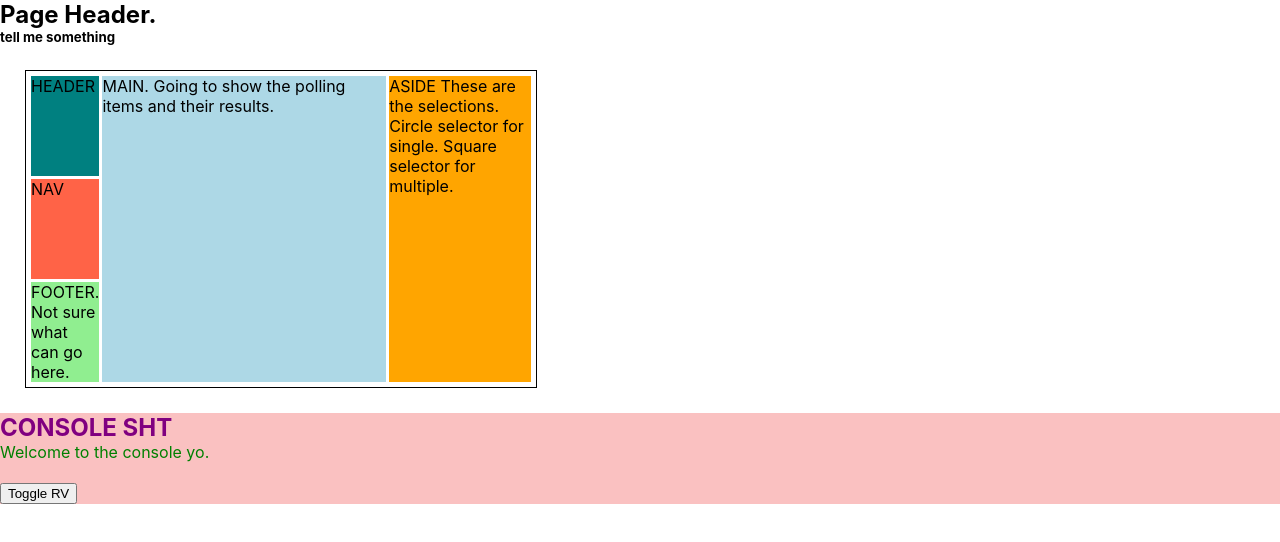
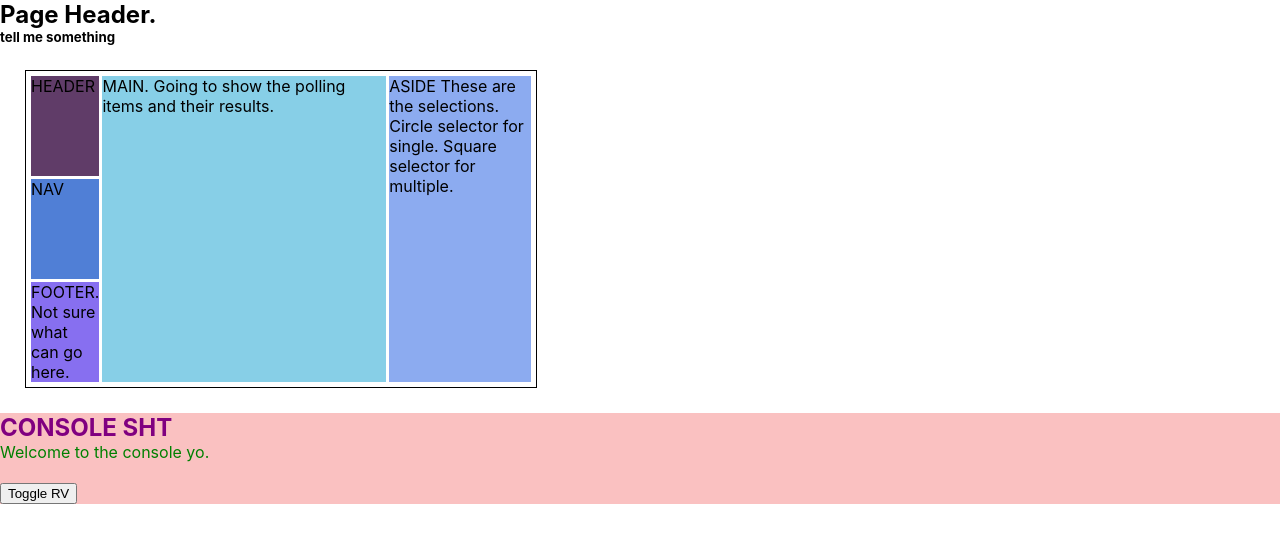
Before and after one commit to el7/Pollingo, a React (Create React App) app in the folder pollingo/: page / in a window 1280 px wide. Shown: the top 542 px of the page. Built offline with nearby package versions, Linux system fonts and the light colour scheme.

Commit message:
using sass now

```diff
--- a/pollingo/src/PollBox.css
+++ b/pollingo/src/PollBox.css
@@ -34,7 +34,7 @@
   -ms-grid-row: 1;
   -ms-grid-column: 1;
   grid-area: header;
-  background-color: teal;
+  background-color: #603c68;
 }
 
 @media (max-width: 400px) {
@@ -58,7 +58,7 @@
   -ms-grid-row: 2;
   -ms-grid-column: 1;
   grid-area: nav;
-  background-color: tomato;
+  background-color: #507fd6;
 }
 
 .pollbox-1 main {
@@ -66,7 +66,7 @@
   -ms-grid-row-span: 3;
   -ms-grid-column: 2;
   grid-area: main;
-  background-color: lightblue;
+  background-color: #87cfe7;
 }
 
 .pollbox-1 aside {
@@ -74,19 +74,13 @@
   -ms-grid-row-span: 3;
   -ms-grid-column: 3;
   grid-area: aside;
-  background-color: orange;
+  background-color: #8cabf0;
 }
 
 .pollbox-1 footer {
   -ms-grid-row: 3;
   -ms-grid-column: 1;
   grid-area: footer;
-  background-color: lightgreen;
+  background-color: #876ff0;
 }
-
-/*
-@media(max-width: 480px){
-    display: block;
-}
-*/
 /*# sourceMappingURL=PollBox.css.map */
--- a/pollingo/src/PollBox.scss
+++ b/pollingo/src/PollBox.scss
@@ -1,6 +1,24 @@
+$colors:(
+    primary-1: rgb(83, 82, 5),
+    primary-2: rgb(83, 82, 5),
+    secondary-1: rgb(177, 177, 37),
+    secondary-2: rgb(177, 177, 37),
+    accent-1: rgb(131, 28, 156),
+    accent-2: rgb(131, 28, 156),
+    background-1: rgb(211, 207, 149),
+    background-2: white,
+    pb-header-bg-1: rgb(96, 60, 104),
+    pb-main-bg-1: rgb(135, 207, 231),
+    pb-aside-bg-1: rgb(140, 171, 240),
+    pb-nav-bg-1:  rgb(80, 127, 214),
+    pb-footer-bg-1: rgb(135, 111, 240)
+);
+
+@function getColor($color-name) {
+    @return map-get($colors, $color-name)
+}
 
 .pollbox-1 {
-
     border: 1px solid black;
     display: grid;
     grid-template-rows: 1fr 1fr 1fr;
@@ -31,7 +49,7 @@
 
     header{
         grid-area: header;
-        background-color: teal;
+        background-color: getColor(pb-header-bg-1);
 
         @media(max-width: 400px){
             border: 10px solid rgb(180, 56, 7);
@@ -50,25 +68,18 @@
     }
     nav{
         grid-area: nav;
-        background-color: tomato;
+        background-color: getColor(pb-nav-bg-1);
     }
     main{
         grid-area: main;
-        background-color: lightblue;
+        background-color: getColor(pb-main-bg-1);
     }
     aside{
         grid-area: aside;
-        background-color: orange;
+        background-color: getColor(pb-aside-bg-1);
     }
     footer{
         grid-area: footer;
-        background-color: lightgreen;
+        background-color: getColor(pb-footer-bg-1);
     }
 }
-
-
-/*
-@media(max-width: 480px){
-    display: block;
-}
-*/
--- a/pollingo/src/ToggleRankedVoting.js
+++ b/pollingo/src/ToggleRankedVoting.js
@@ -4,7 +4,7 @@ import "./ToggleRankedVoting.css";
 function ToggleRankedVoting() {
     return (
         <div className="">
-            <button onclick="toggltRankedVotingFunc()">Toggle RV</button>
+            <button onclick="toggletRankedVotingFunc()">Toggle RV</button>
         </div>
     )
 }
```
Also changed, not shown: 1 other file (tests, documents, lock files or other folders).
